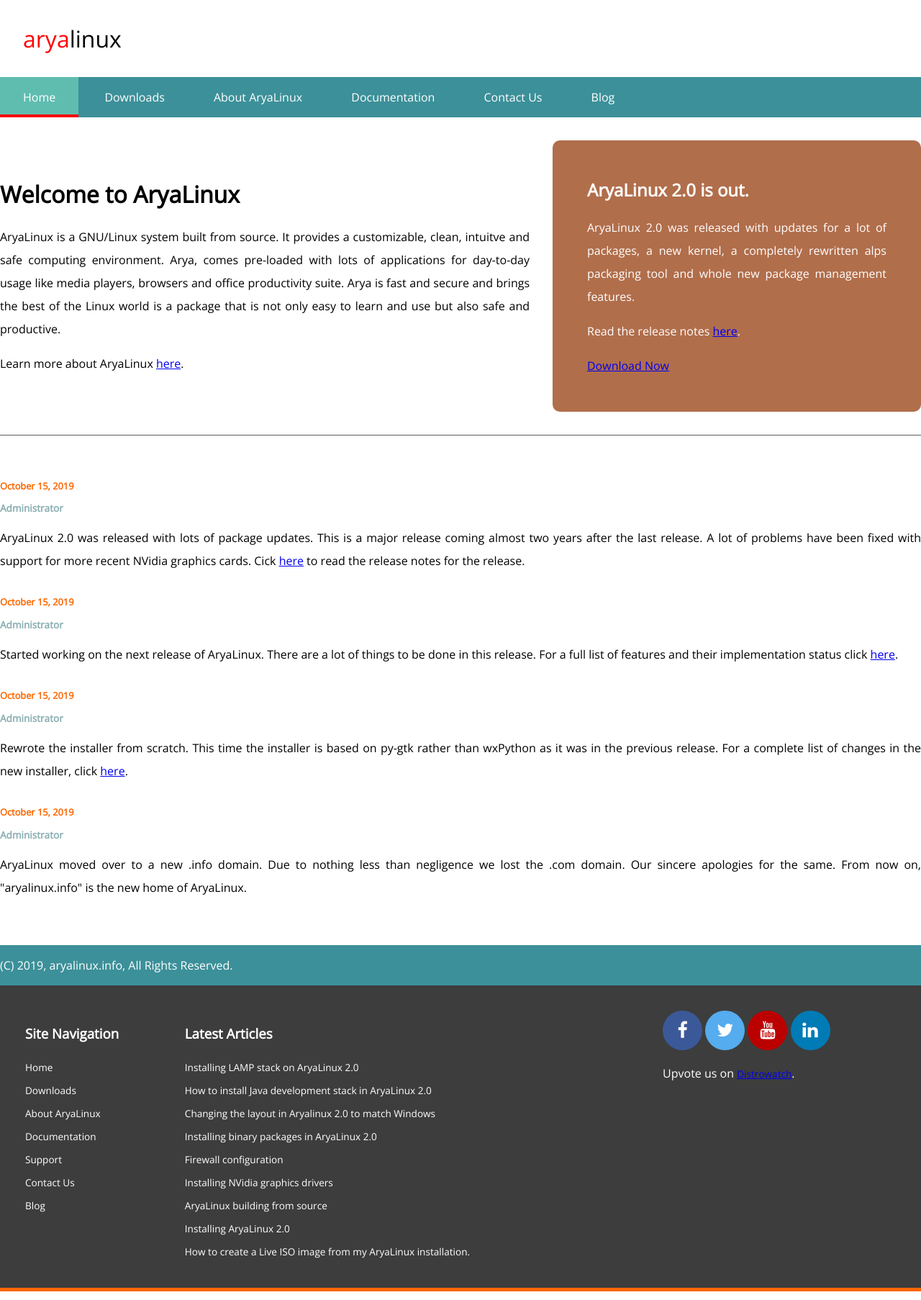
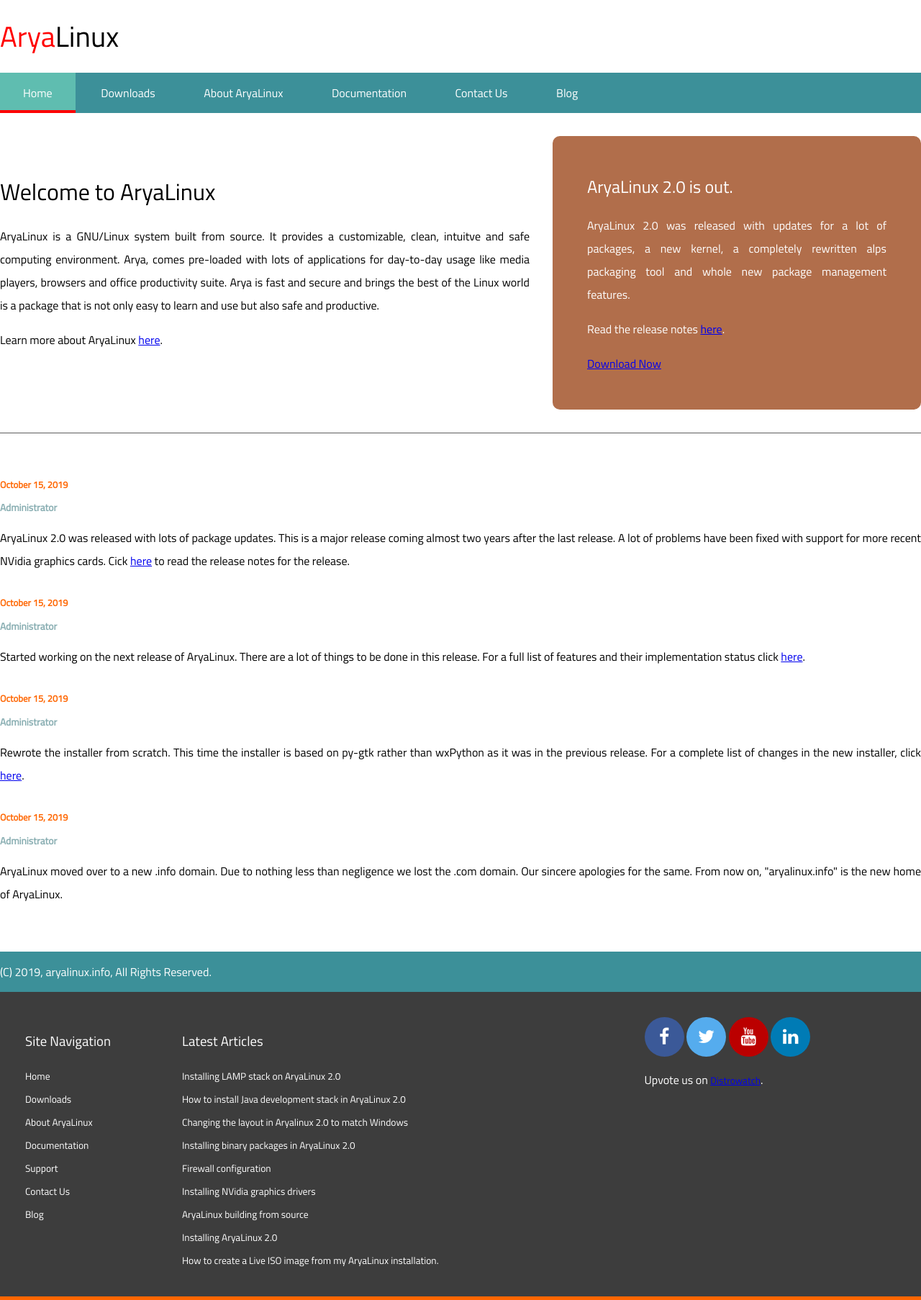
Before and after one commit to FluidIdeas/aryalinux-web, a PHP site: page / in a window 1280 px wide; the page is wider, and only the part inside the window is pictured. Shown: that part at 72% size. Run offline with PHP 8.4, Linux system fonts and the light colour scheme.

Commit message:
Changed default font to titilium web

```diff
--- a/logo.php
+++ b/logo.php
@@ -1,5 +1,3 @@
 <div class="container">
-    <div style="padding: 2em;">
-        <div class="heading" style="font-size: 2em; "><span style="color: #ff0000">arya</span>linux</div>
-    </div>
+    <div class="heading"><span style="color: #ff0000">Arya</span>Linux</div>
 </div>
--- a/style.css
+++ b/style.css
@@ -1,7 +1,7 @@
-@import url('https://fonts.googleapis.com/css?family=Open+Sans&display=swap');
+@import url('https://fonts.googleapis.com/css?family=Titillium+Web&display=swap');
 
 * {
-    font-family: 'Open Sans', 'sans-serif'
+    font-family: 'Titillium Web', 'sans-serif'
 }
 
 body {
@@ -22,6 +22,16 @@
     background-color: #3d3d3d;
     color: #fff;
     border-bottom: 5px solid #ff6600;
+}
+
+.heading {
+    font-family: 'Titillium Web', 'sans-serif';
+    font-size: 2.5em;
+    padding: 20px 0;
+}
+
+h1, h3, h2 {
+    font-weight: normal;
 }
 
 .main-menu a {
```
